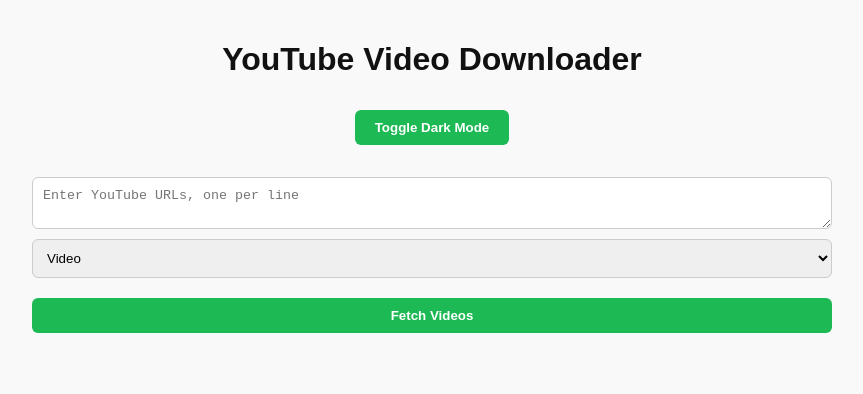
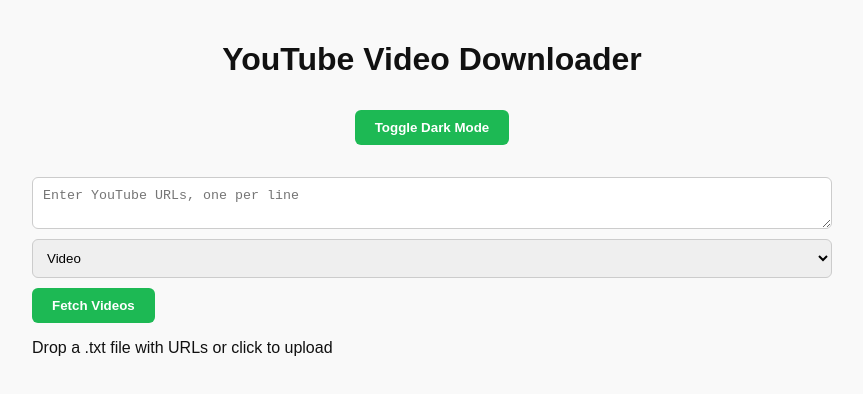
Before and after one commit to nafijninja/YOUTUBE_DOWNLOAD, a Next.js app: page / in a window 1280 px wide. Shown: the top 394 px of the page, without its empty margins (208-1071 px from the left). Built offline with nearby package versions, Linux system fonts and the light colour scheme.

Commit message:
Update index.

```diff
--- a/pages/index.js
+++ b/pages/index.js
@@ -5,21 +5,20 @@
 
 export default function Home() {
   const { theme, setTheme } = useTheme();
-  const [urls, setUrls] = useState("");
+  const [urls, setUrls] = useState('');
   const [videos, setVideos] = useState([]);
   const [isLoading, setIsLoading] = useState(false);
-  const [format, setFormat] = useState("video");
-  const [error, setError] = useState("");
+  const [format, setFormat] = useState('video');
+  const [error, setError] = useState('');
 
   const fetchVideoInfo = async (url) => {
     try {
-      const res = await fetch(`/api/info?url=${url}&format=${format}`);
+      const res = await fetch(`/api/info?url=${encodeURIComponent(url)}&format=${format}`);
       const data = await res.json();
-      console.log('Video info:', data); // Log the response for debugging
+      if (data.error) throw new Error(data.error);
       return data;
     } catch (err) {
-      console.error('Error fetching video info:', err); // Log errors for debugging
-      setError("Failed to fetch video information.");
+      console.error('Fetch failed for', url, err.message);
       return null;
     }
   };
@@ -27,59 +26,81 @@
   const handleSubmit = async (e) => {
     e.preventDefault();
     setIsLoading(true);
-    setError("");
-    const videoUrls = urls.split('\n').map((url) => url.trim()).filter(Boolean);
-    const videoInfo = await Promise.all(videoUrls.map(fetchVideoInfo));
-    setVideos(videoInfo.filter(info => info !== null));
+    setError('');
+    setVideos([]);
+
+    const videoUrls = urls.split('\n').map(u => u.trim()).filter(Boolean);
+    const results = await Promise.all(videoUrls.map(fetchVideoInfo));
+    const validVideos = results.filter(v => v !== null);
+
+    if (validVideos.length === 0) {
+      setError('No valid videos fetched.');
+    }
+
+    setVideos(validVideos);
     setIsLoading(false);
   };
 
-  const handleThemeChange = () => {
+  const handleThemeToggle = () => {
     setTheme(theme === 'dark' ? 'light' : 'dark');
   };
 
-  const { acceptedFiles, getRootProps, getInputProps } = useDropzone({
-    accept: 'text/plain',
-    onDrop: (acceptedFiles) => {
-      acceptedFiles[0].text().then((text) => setUrls(text));
+  const { getRootProps, getInputProps } = useDropzone({
+    accept: { 'text/plain': ['.txt'] },
+    onDrop: (files) => {
+      files[0].text().then(setUrls);
     },
   });
 
   useEffect(() => {
-    const onKeyDown = (e) => {
-      if (e.key === 'Enter') handleSubmit(e);
+    const handleKey = (e) => {
+      if ((e.ctrlKey || e.metaKey) && e.key === 'Enter') {
+        handleSubmit(e);
+      }
     };
-    window.addEventListener('keydown', onKeyDown);
-    return () => window.removeEventListener('keydown', onKeyDown);
-  }, [urls]);
+    window.addEventListener('keydown', handleKey);
+    return () => window.removeEventListener('keydown', handleKey);
+  }, [urls, format]);
 
   return (
-    <div className={`container ${theme === 'dark' ? 'dark' : ''}`}>
-      <header>
-        <h1>YouTube Video Downloader</h1>
-        <button onClick={handleThemeChange}>Toggle Dark Mode</button>
+    <div className={`container ${theme === 'dark' ? 'dark bg-black text-white' : 'bg-white text-black'} p-4`}>
+      <header className="flex justify-between items-center mb-4">
+        <h1 className="text-2xl font-bold">YouTube Video Downloader</h1>
+        <button onClick={handleThemeToggle} className="px-4 py-2 bg-gray-700 text-white rounded">
+          Toggle Dark Mode
+        </button>
       </header>
-      <form onSubmit={handleSubmit}>
+
+      <form onSubmit={handleSubmit} className="space-y-4">
         <textarea
           value={urls}
           onChange={(e) => setUrls(e.target.value)}
           placeholder="Enter YouTube URLs, one per line"
+          className="w-full h-32 border p-2 rounded"
         />
-        <select value={format} onChange={(e) => setFormat(e.target.value)}>
+        <div className="flex gap-4">
+          <select value={format} onChange={(e) => setFormat(e.target.value)} className="border p-2 rounded">
             <option value="video">Video</option>
             <option value="audio">Audio</option>
           </select>
-        <button type="submit" disabled={isLoading}>Fetch Videos</button>
+          <button type="submit" disabled={isLoading} className="px-4 py-2 bg-blue-600 text-white rounded">
+            {isLoading ? 'Loading...' : 'Fetch Videos'}
+          </button>
+        </div>
       </form>
-      {isLoading && <p>Loading...</p>}
-      {error && <p style={{ color: 'red' }}>{error}</p>}
-      {videos.length > 0 && (
-        <div>
+
+      <div {...getRootProps()} className="mt-4 p-4 border-dashed border-2 rounded text-center cursor-pointer">
+        <input {...getInputProps()} />
+        <p>Drop a .txt file with URLs or click to upload</p>
+      </div>
+
+      {error && <p className="text-red-500 mt-4">{error}</p>}
+
+      <div className="mt-6 space-y-6">
         {videos.map((video, index) => (
           <LinkPreview key={index} video={video} />
         ))}
       </div>
-      )}
     </div>
   );
 }
```
Lines whose indentation alone changed are shown as unchanged.
